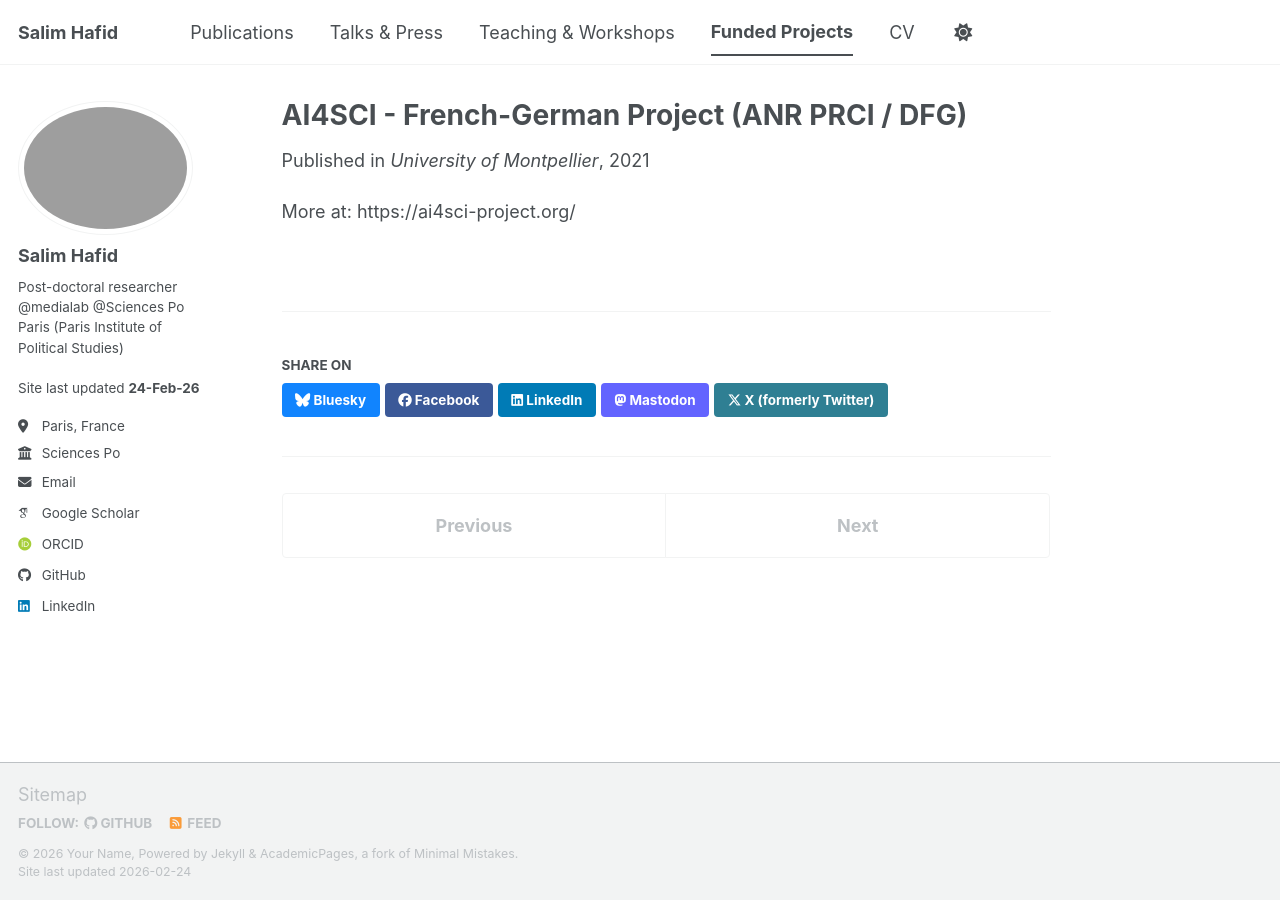
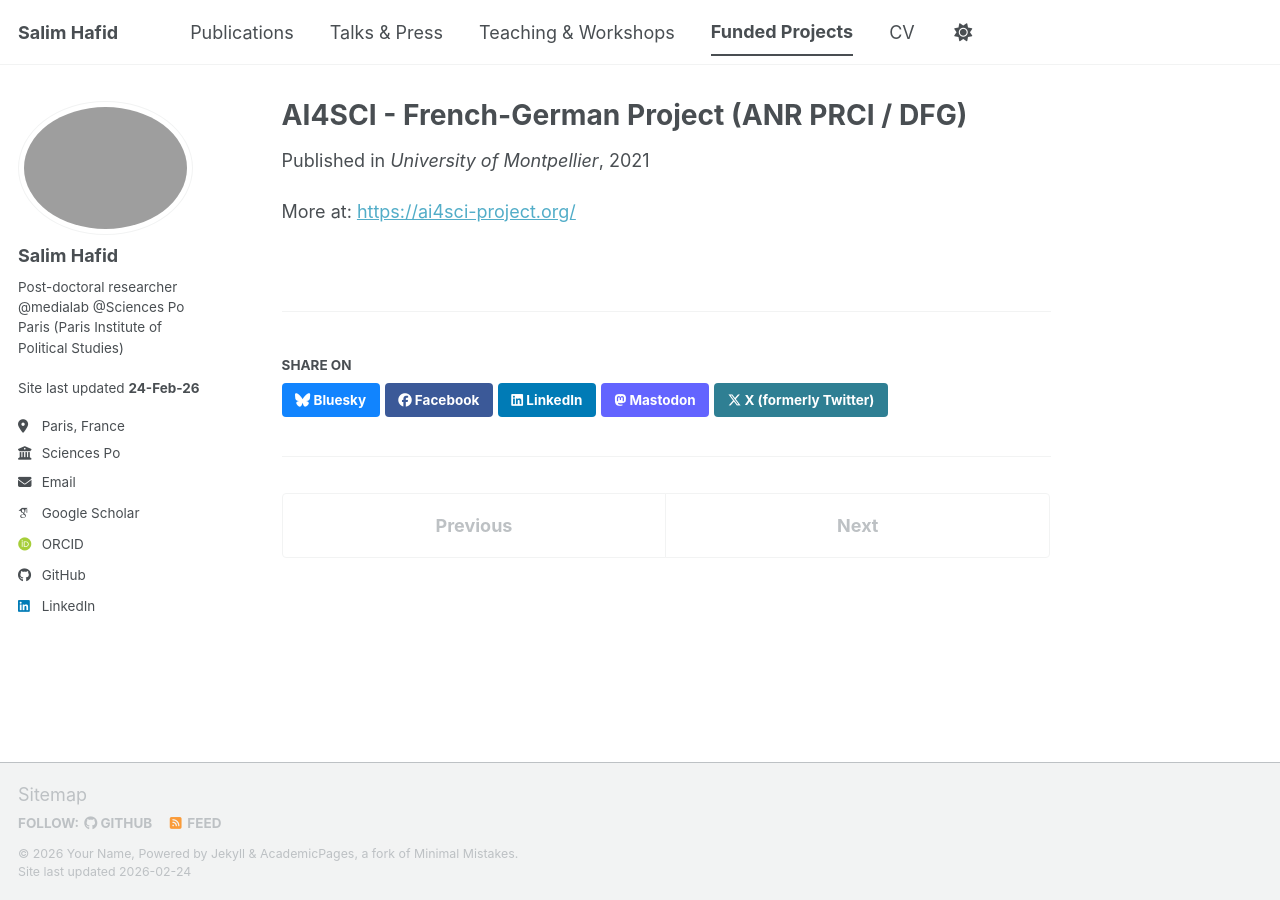
Before and after one commit to salim-hafid/salim-hafid.github.io, a Jekyll site: the page built from _projects/2021-ai4sci.md, in a window 1280 px wide. Built offline with Jekyll 4.4.1, drawn with Linux system fonts in a browser that asks for light colours; some web fonts are replaced; a script bundle is joined from its source files by our own code; library files that are not in the unit come from our copies; some of the changed lines change nothing that is shown.

Commit message:
Update 2021-ai4sci.md

```diff
--- a/_projects/2021-ai4sci.md
+++ b/_projects/2021-ai4sci.md
@@ -6,4 +6,4 @@ permalink: /projects/2021-ai4sci
 venue: "University of Montpellier"
 date: 2021-11-01
 ---
-More at: https://ai4sci-project.org/
+More at: [https://ai4sci-project.org/](https://ai4sci-project.org/)
```
